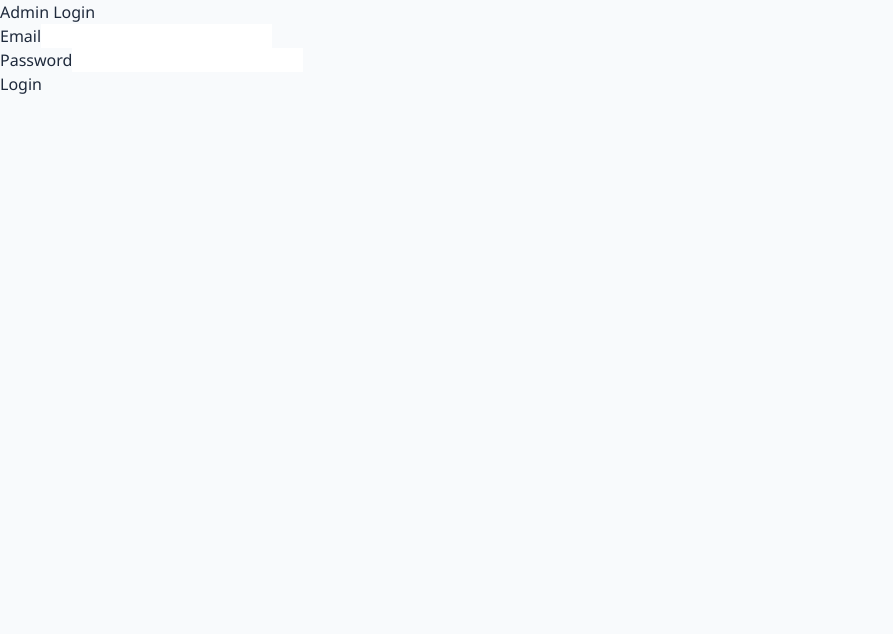
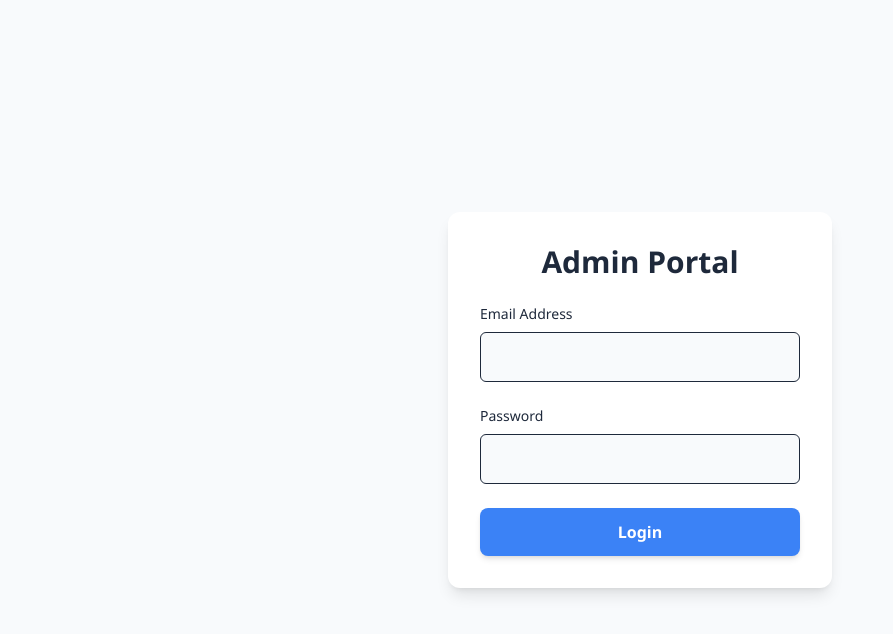
Before and after one commit to Hdytalhayat/portfolio-backend-frontend, a React (Vite) app in the folder frontend/: page /login in a window 1280 px wide. Shown: the top 634 px of the page, without its empty margins (0-893 px from the left). Built offline with nearby package versions, Linux system fonts and the light colour scheme; no server answers.

Commit message:
Update LoginPage.tsx

```diff
--- a/frontend/src/pages/LoginPage.tsx
+++ b/frontend/src/pages/LoginPage.tsx
@@ -1,24 +1,18 @@
-// src/pages/LoginPage.tsx
 import React, { useState } from 'react';
 import { useNavigate } from 'react-router-dom';
-import { loginAdmin } from '../services/authService';
-import type { LoginCredentials } from '../services/authService';
+import { loginAdmin, LoginCredentials } from '../services/authService';
 
 const LoginPage: React.FC = () => {
-  // Hook for programmatic navigation (e.g., redirecting after login)
   const navigate = useNavigate();
 
-  // State to hold the form data (email and password)
   const [credentials, setCredentials] = useState<LoginCredentials>({
     email: '',
     password: '',
   });
 
-  // State for loading and error messages
   const [isLoading, setIsLoading] = useState<boolean>(false);
   const [error, setError] = useState<string | null>(null);
 
-  // Handles changes in the input fields
   const handleChange = (e: React.ChangeEvent<HTMLInputElement>) => {
     const { name, value } = e.target;
     setCredentials(prevState => ({
@@ -27,18 +21,15 @@ const LoginPage: React.FC = () => {
     }));
   };
 
-  // Handles the form submission
   const handleSubmit = async (e: React.FormEvent<HTMLFormElement>) => {
-    e.preventDefault(); // Prevent the default form submission (page reload)
+    e.preventDefault();
     setIsLoading(true);
     setError(null);
 
     try {
       await loginAdmin(credentials);
-      // If login is successful, navigate to the dashboard
       navigate('/dashboard');
     } catch (err: any) {
-      // If login fails, set the error message to display to the user
       setError(err.message);
     } finally {
       setIsLoading(false);
@@ -46,12 +37,26 @@ const LoginPage: React.FC = () => {
   };
 
   return (
-    <div className="login-container">
-      <form onSubmit={handleSubmit} className="login-form">
-        <h2>Admin Login</h2>
-        {error && <p className="error-message">{error}</p>}
-        <div className="form-group">
-          <label htmlFor="email">Email</label>
+    <div className="min-h-screen flex items-center justify-center p-4" style={{ backgroundColor: 'var(--bg)' }}>
+      <div
+        className="w-full max-w-sm p-8 space-y-6 rounded-xl shadow-lg"
+        style={{ backgroundColor: 'var(--card)' }}
+      >
+        <h2 className="text-3xl font-bold text-center" style={{ color: 'var(--text)' }}>
+          Admin Portal
+        </h2>
+
+        <form onSubmit={handleSubmit} className="space-y-6">
+          {error && (
+            <div className="p-3 text-sm text-red-700 bg-red-100 rounded-lg border border-red-300">
+              {error}
+            </div>
+          )}
+
+          <div>
+            <label htmlFor="email" className="block mb-2 text-sm font-medium" style={{ color: 'var(--text-secondary)' }}>
+              Email Address
+            </label>
             <input
               type="email"
               id="email"
@@ -59,10 +64,22 @@ const LoginPage: React.FC = () => {
               value={credentials.email}
               onChange={handleChange}
               required
+              className="w-full p-3 text-base rounded-md focus:ring-2 focus:outline-none"
+              style={{
+                backgroundColor: 'var(--bg)',
+                color: 'var(--text)',
+                borderColor: 'var(--border-color)',
+                borderWidth: '1px',
+                // @ts-ignore
+                '--tw-ring-color': 'var(--primary)'
+              }}
             />
           </div>
-        <div className="form-group">
-          <label htmlFor="password">Password</label>
+
+          <div>
+            <label htmlFor="password" className="block mb-2 text-sm font-medium" style={{ color: 'var(--text-secondary)' }}>
+              Password
+            </label>
             <input
               type="password"
               id="password"
@@ -70,12 +87,28 @@ const LoginPage: React.FC = () => {
               value={credentials.password}
               onChange={handleChange}
               required
+              className="w-full p-3 text-base rounded-md focus:ring-2 focus:outline-none"
+              style={{
+                backgroundColor: 'var(--bg)',
+                color: 'var(--text)',
+                borderColor: 'var(--border-color)',
+                borderWidth: '1px',
+                // @ts-ignore
+                '--tw-ring-color': 'var(--primary)'
+              }}
             />
           </div>
-        <button type="submit" disabled={isLoading}>
+
+          <button
+            type="submit"
+            disabled={isLoading}
+            className="w-full px-4 py-3 font-semibold text-white rounded-lg shadow-md transition-opacity duration-200 disabled:opacity-50 disabled:cursor-not-allowed"
+            style={{ backgroundColor: 'var(--primary)' }}
+          >
             {isLoading ? 'Logging in...' : 'Login'}
           </button>
         </form>
+      </div>
     </div>
   );
 };
```
Lines whose indentation alone changed are shown as unchanged.
